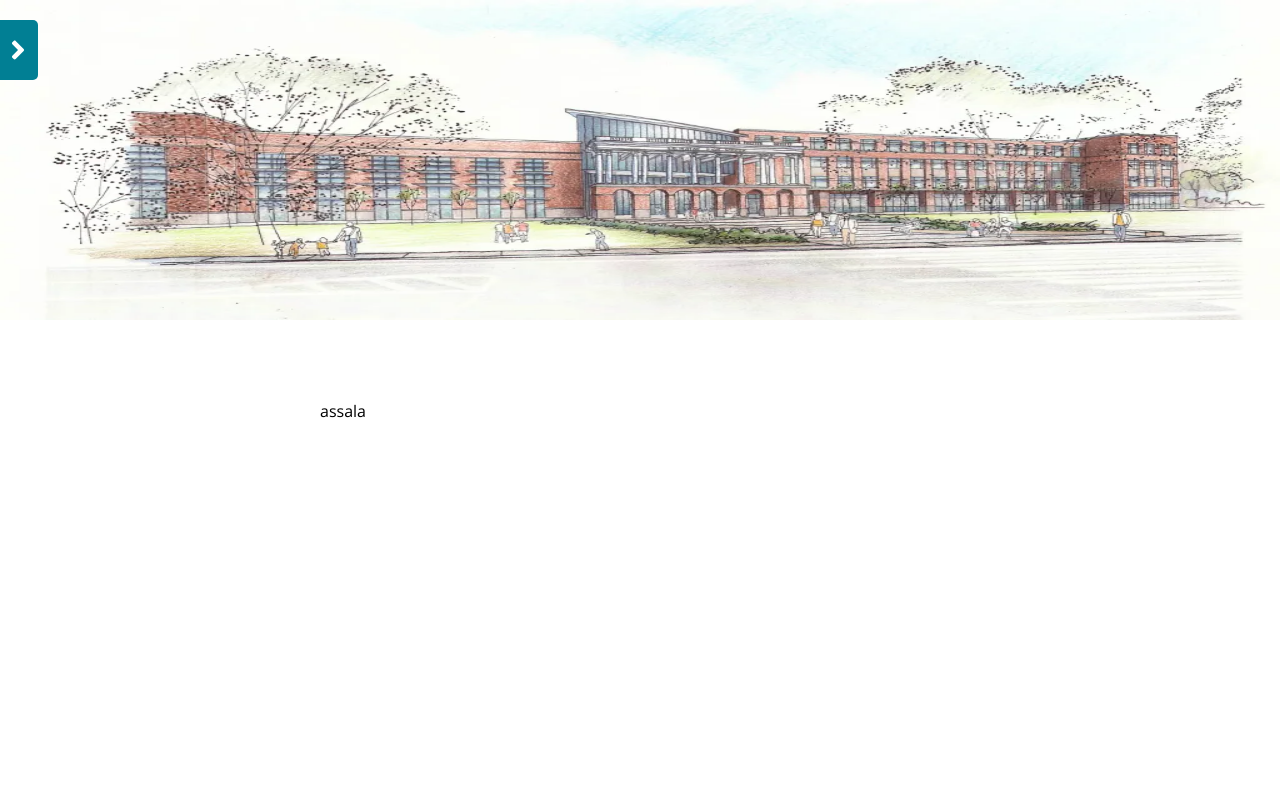
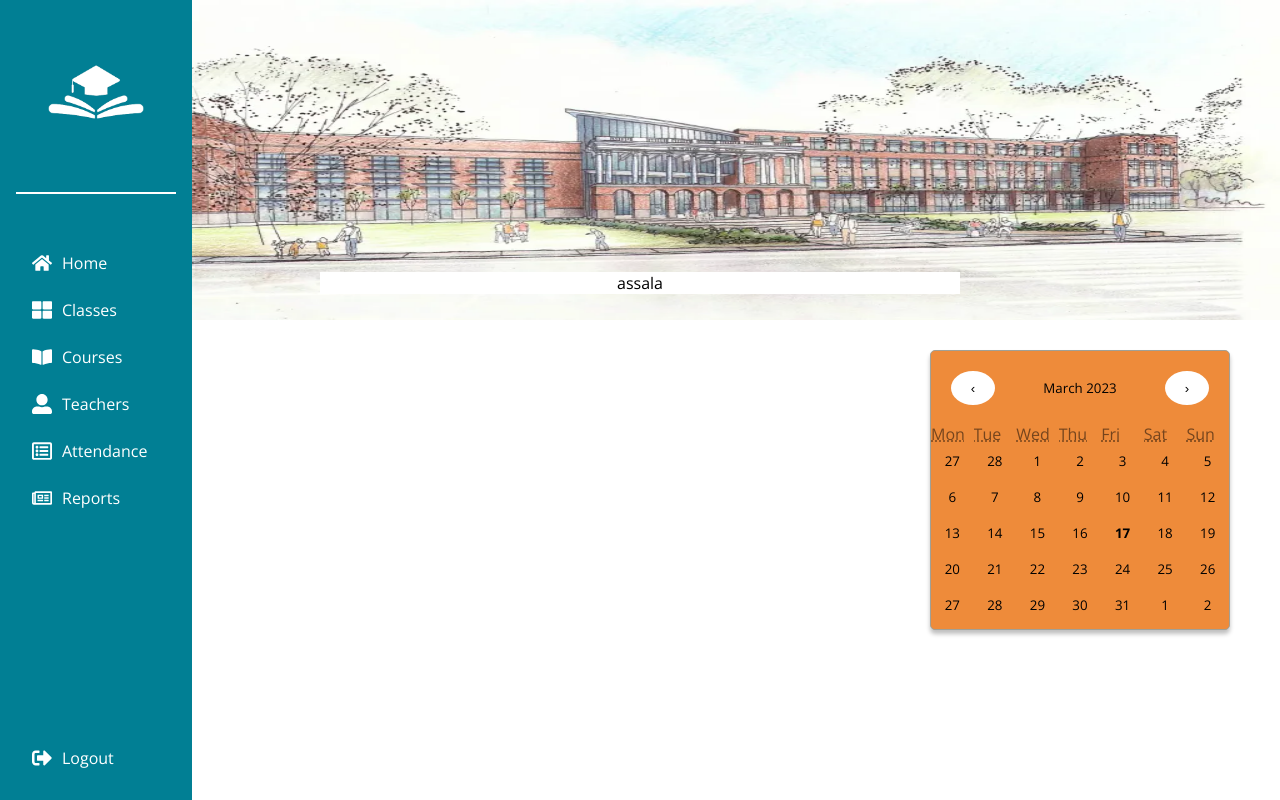
Before and after one commit to maya-atiah/LMS-Project-fronten, a React (Create React App) app: page /Teachers in a window 1280 px wide. Built offline with nearby package versions, Linux system fonts and the light colour scheme.

Commit message:
calender-sidebar

```diff
--- a/src/App.js
+++ b/src/App.js
@@ -8,22 +8,18 @@ import Teachers from "./components/Teachers/Teachers";
 import Attendance from "./components/Attendance/Attendance";
 import Reports from "./components/Reports/Reports";
 import Header from "./components/Header/Header";
-// import Calender from "./components/Calender/Calender";
+import Calender from "./components/Calender/Calender";
 import "./style/index.css";
-
 
 function App() {
   const [navVisible, showNavbar] = useState(false);
 
   return (
-
     <BrowserRouter>
       <div className="App">
-
         <Navbar visible={navVisible} show={showNavbar} />
         <Header />
-        {/* <Calender/>*/}
-
+        <Calender />
         <Routes>
           <Route path="/Home" element={<Home />} />
           <Route path="/Classes" element={<Classes />} />
@@ -31,7 +27,6 @@ function App() {
           <Route path="/Teachers" element={<Teachers />} />
           <Route path="/Attendance" element={<Attendance />} />
           <Route path="/Reports" element={<Reports />} />
-
         </Routes>
       </div>
     </BrowserRouter>
--- a/src/components/Calender/Calender.jsx
+++ b/src/components/Calender/Calender.jsx
@@ -1,14 +1,15 @@
-// import React, { useState } from "react";
-// import Calendar from "react-calendar";
-// import "react-calendar/dist/Calendars.css";
-// export default function Calender() {
-//   const [value, onChange] = useState(new Date());
+import React, { useState } from "react";
+import Calendar from "react-calendar";
+// import "react-calendar/dist/Calendar.css";
 
-//   return (
-//     <div>
-//       <Calendar onChange={onChange} value={value} />
-//       {console.log(value)}
-//       {/* {value.toString()} */}
-//     </div>
-//   );
-// }
+export default function Calender() {
+  const [value, onChange] = useState(new Date());
+
+  return (
+    <div>
+      <Calendar onChange={onChange} value={value} />
+      {console.log(value)}
+      {/* {value.toString()} */}
+    </div>
+  );
+}
--- a/src/components/Home/Home.css
+++ b/src/components/Home/Home.css
@@ -1,5 +1,42 @@
-hi{
-    display: flex;
-    flex-direction: column;
+h1 {
+  font-family: "Inter";
+  font-style: normal;
+  font-weight: 400;
+  font-size: 30px;
+  line-height: 36px;
+  color: #017f94;
+  align-self: stretch;
+  border-bottom: 2px solid #017f94;
+  margin-bottom: 12px;
+}
 
+.cards {
+  display: flex;
+  flex-wrap: wrap;
+  justify-content: space-between;
 }
+
+.card {
+  display: flex;
+  flex-direction: row;
+  flex: 0 0 calc(50.33% - 20px);
+  max-width: calc(50.33% - 20px);
+  width: 100%;
+  padding: 25px;
+  margin-bottom: 20px;
+  transition: 0.3s;
+  border: 1px solid #e06c0d;
+  box-shadow: 0px 4px 4px rgba(0, 0, 0, 0.25);
+  border-radius: 20px;
+}
+
+.card:hover {
+  border-color: #e06c0d;
+}
+
+@media (max-width: 600px) {
+  .card {
+    flex: 0 0 100%;
+    max-width: 100%;
+  }
+}
--- a/src/components/Home/Home.jsx
+++ b/src/components/Home/Home.jsx
@@ -1,11 +1,61 @@
 import React from "react";
-import "../components.css"
+import "../components.css";
+import { useState } from "react";
+import "./Home.css";
+
+import stud from "../../assets/Images/student.png";
+import teacher from "../../assets/Images/teacher.png";
+
 function Home() {
-  return <div className="component-container">
-    <div >
+  const [cards] = useState([
+    {
+      title: "Total students ",
+      text: "200",
 
+      img: stud,
+    },
+
+    {
+      title: "Total Teachers ",
+      text: "50",
+      img: teacher,
+    },
+  ]);
+
+  // const [cards2] = useState([
+  //   {
+  //     title: "Total students ",
+  //     text: "200",
+  //     img: stu1,
+  //   },
+
+  //   {
+  //     title: "Total Teachers ",
+  //     text: "50",
+  //     img: teacher,
+  //   },
+  // ]);
+
+  return (
+    <div>
+      <section>
+        <div className="component-container">
+          <h1> Home</h1>
+          <div className="cards">
+            {cards.map((card, i) => (
+              <div key={i} className="card">
+                <img src={card.img} alt={card.title} />
+                <h3>
+                  {card.title}
+                  {card.text}{" "}
+                </h3>
+              </div>
+            ))}
+          </div>
+        </div>
+      </section>
     </div>
- </div>
+  );
 }
 
 export default Home;
--- a/src/components/Navbar.js
+++ b/src/components/Navbar.js
@@ -1,8 +1,6 @@
 import React from "react";
 import {
   FaHome,
-  FaAngleRight,
-  FaAngleLeft,
   FaBookOpen,
   FaThLarge,
   FaUserAlt,
@@ -16,24 +14,17 @@ import "../style/navbar.css";
 
 const ICON_SIZE = 20;
 
-function Navbar({ visible, show }) {
+function Navbar() {
   return (
     <>
       <div className="mobile-nav">
-        <button className="mobile-nav-btn" onClick={() => show(!visible)}>
+        <button className="mobile-nav-btn" >
           <FaBars size={24} />
         </button>
       </div>
-      <nav className={!visible ? "navbar" : ""}>
-        <button
-          type="button"
-          className="nav-btn"
-          onClick={() => show(!visible)}
-        >
-          {!visible ? <FaAngleRight size={30} /> : <FaAngleLeft size={30} />}
-        </button>
+      <nav >
         <div >
-          <NavLink className="logo" to="/">
+          <NavLink className="logo">
             <img src={require("../assets/Images/logo.png")} alt="logo" />
           </NavLink>
           <div className="links nav-top">
--- a/src/components/components.css
+++ b/src/components/components.css
@@ -1,8 +1,160 @@
 .component-container {
-        display: flex;
-        flex-direction: column;
-        margin-left: 20rem;
-        margin-top: 5rem;
-        margin-right:20rem ;
-         /* set the height of the container to fill the main content area */
-      }
+  display: flex;
+  flex-direction: column;
+  justify-content: center;
+  align-items: center;
+  background-color: rgb(255, 255, 255);
+  margin-left: 20rem;
+  margin-top: -3rem;
+  margin-right: 20rem;
+  /* set the height of the container to fill the main content area */
+}
+.react-calendar {
+  position: absolute;
+  width: 300px;
+  height: 280px;
+  right: 50px; /* updated property */
+  top: 350px;
+  background: #ee8b3a;
+  border: 1px solid #a0a096;
+  font-family: Arial, Helvetica, sans-serif;
+  line-height: 1.125em;
+  box-shadow: 0px 4px 4px rgba(0, 0, 0, 0.25);
+  border-radius: 5px;
+}
+#root > div > div:nth-child(4) > div > div.react-calendar__navigation > button.react-calendar__navigation__arrow.react-calendar__navigation__prev-button{
+  background:white;
+  border-radius: 50%;
+}
+#root > div > div:nth-child(4) > div > div.react-calendar__navigation > button.react-calendar__navigation__arrow.react-calendar__navigation__next-button{
+  background:white;
+  border-radius: 50%;
+}
+#root
+  > div
+  > div:nth-child(4)
+  > div
+  > div.react-calendar__navigation
+  > button.react-calendar__navigation__arrow.react-calendar__navigation__prev2-button {
+  display: none;
+}
+#root
+  > div
+  > div:nth-child(4)
+  > div
+  > div.react-calendar__navigation
+  > button.react-calendar__navigation__arrow.react-calendar__navigation__next2-button {
+  display: none;
+}
+
+#root > div > div:nth-child(4) > div > div.react-calendar__viewContainer > div > div > div > div.react-calendar__month-view__weekdays > div:nth-child(1) > abbr{
+  opacity: 0.5;
+}
+#root > div > div:nth-child(4) > div > div.react-calendar__viewContainer > div > div > div > div.react-calendar__month-view__weekdays > div:nth-child(2) > abbr{
+  opacity: 0.5;
+}
+#root > div > div:nth-child(4) > div > div.react-calendar__viewContainer > div > div > div > div.react-calendar__month-view__weekdays > div:nth-child(3) > abbr{
+  opacity: 0.5;
+}
+#root > div > div:nth-child(4) > div > div.react-calendar__viewContainer > div > div > div > div.react-calendar__month-view__weekdays > div:nth-child(4) > abbr{
+  opacity: 0.5;
+}
+#root > div > div:nth-child(4) > div > div.react-calendar__viewContainer > div > div > div > div.react-calendar__month-view__weekdays > div:nth-child(5) > abbr{
+  opacity: 0.5;
+}
+#root > div > div:nth-child(4) > div > div.react-calendar__viewContainer > div > div > div > div.react-calendar__month-view__weekdays > div:nth-child(6) > abbr{
+  opacity: 0.5;
+}
+#root > div > div:nth-child(4) > div > div.react-calendar__viewContainer > div > div > div > div.react-calendar__month-view__weekdays > div:nth-child(7) > abbr{
+  opacity: 0.5;
+}
+.react-calendar--doubleView {
+  width: 700px;
+}
+.react-calendar--doubleView .react-calendar__viewContainer {
+  display: flex;
+  flex-direction: end;
+  margin: -0.5em;
+}
+.react-calendar--doubleView .react-calendar__viewContainer > * {
+  width: 50%;
+  margin: 0.5em;
+}
+.react-calendar,
+.react-calendar *,
+.react-calendar *:before,
+.react-calendar *:after {
+  -moz-box-sizing: border-box;
+  -webkit-box-sizing: border-box;
+  box-sizing: border-box;
+}
+.react-calendar button {
+  margin: 0;
+  border: 0;
+  outline: none;
+}
+.react-calendar button:enabled:hover {
+  cursor: pointer;
+}
+.react-calendar__navigation {
+  display: flex;
+  height: 34px;
+  margin: 20px 20px;
+}
+.react-calendar__navigation button {
+  min-width: 44px;
+  background: none;
+}
+
+.react-calendar_month-view_weekdays {
+  text-align: center;
+  text-transform: uppercase;
+  font-weight: bold;
+}
+.react-calendar_month-viewweekdays_weekday {
+  padding: 0.5em;
+
+}
+.react-calendar_month-viewweekNumbers .react-calendar_tile {
+  display: flex;
+  align-items: center;
+  justify-content: center;
+  font-size: 0.75em;
+  font-weight: bold;
+
+}
+
+.react-calendar_month-viewdays_day--neighboringMonth {
+  color: #6b6666;
+}
+.react-calendar_year-view .react-calendar_tile,
+.react-calendar_decade-view .react-calendar_tile,
+.react-calendar_century-view .react-calendar_tile {
+  padding: 2em 0.5em;
+}
+
+.react-calendar__tile {
+  max-width: 100%;
+  padding: 10px 6.6667px;
+  background: none;
+  text-align: center;
+  line-height: 16px;
+
+}
+
+.react-calendar__tile:enabled:hover,
+.react-calendar__tile:enabled:focus {
+  background-color: gray;
+}
+
+.react-calendar__tile--active {
+  font-weight: bold;
+  color: rgb(0, 0, 0);
+
+}
+
+@media (max-width: 900px) {
+  .react-calendar {
+    display: none;
+  }
+}
--- a/src/style/navbar.css
+++ b/src/style/navbar.css
@@ -1,57 +1,35 @@
-nav{
-	position:absolute;
-	top:0;
-	left:0;
-	display:flex;
-	flex-direction:column;
+nav {
+  position: absolute;
+  top: 0;
+  left: 0;
+  display: flex;
+  flex-direction: column;
   justify-content: space-between;
-	width:15%;
+  width: 15%;
   min-height: 100vh;
   background-color: #017f94;
-	padding:2rem 1rem 1rem 1rem;
+  padding: 2rem 1rem 1rem 1rem;
   transition: transform 1s;
 }
 
-.navbar{
-	transform: translateX(-100%);
+.nav-btn {
+  display: none;
 }
 
-.nav-btn{
-	position: absolute;
-	transform: translateX(38px);
-	top: 20px;
-	right: 0;
-	width:40px;
-	height: 60px;
-	border-top-right-radius: 5px;
-	border-bottom-right-radius: 5px;
-	display: flex;
-	justify-content: center;
-	align-items: center;
-	background-color: #017f94;
-	outline: none;
-	border: none;
-	font-size: 1rem;
-	padding: 5px 10px;
-	cursor: pointer;
-	color: #fff;
+.logo {
+  display: block;
+  margin: auto;
+  background: transparent;
 }
 
-.logo{
-	display: block;
-	margin: auto;
-	background:transparent;
-
-}
-
-.logo img{
+.logo img {
   display: block;
   width: 100%;
   /* height: 50%; */
-	border-bottom: 3px solid white;
+  border-bottom: 2px solid white;
 }
 
-.nav-link{
+.nav-link {
   display: flex;
   align-items: center;
   color: #fff;
@@ -59,57 +37,47 @@ nav{
   padding: 10px 1rem;
   border-radius: 5px;
   margin-bottom: 5px;
-
 }
 
-.nav-link:hover{
-	background-color:#AFB4FF;
+.nav-link:hover {
+  background-color: #afb4ff;
   color: #4e4e4e;
 }
 
-.nav-link span{
+.nav-link span {
   margin-left: 10px;
 }
 
-.nav-top{
+.nav-top {
   margin-top: 3rem;
 }
 
-.mobile-nav{
-	background-color:#017f94;
+.mobile-nav {
+  background-color: #017f94;
   width: 100%;
-	height:40px;
+  height: 40px;
   display: none;
 }
 
-.mobile-nav-btn{
-	color: #fff;
-	background: transparent;
-	outline: none;
-	border: none;
-	margin: 0 10px;
-}
-
-
-@media only screen and (max-width: 768px){
-	nav{
+@media only screen and (max-width: 768px) {
+  nav {
     width: 40%;
     padding: 10px;
   }
 }
 
-@media only screen and (max-width: 450px){
-	.mobile-nav{
+@media only screen and (max-width: 450px) {
+  .mobile-nav {
     display: flex;
     align-items: center;
   }
-	nav{
+  nav {
     width: 70%;
     top: 38px;
     min-height: calc(100vh - 38px);
   }
 
-	.nav-btn{
+  .nav-btn {
     display: none;
   }
 }
```
Also changed, not shown: src/assets/Images/student.png (added), src/assets/Images/teacher.png (added). Lines whose indentation alone changed are shown as unchanged.
